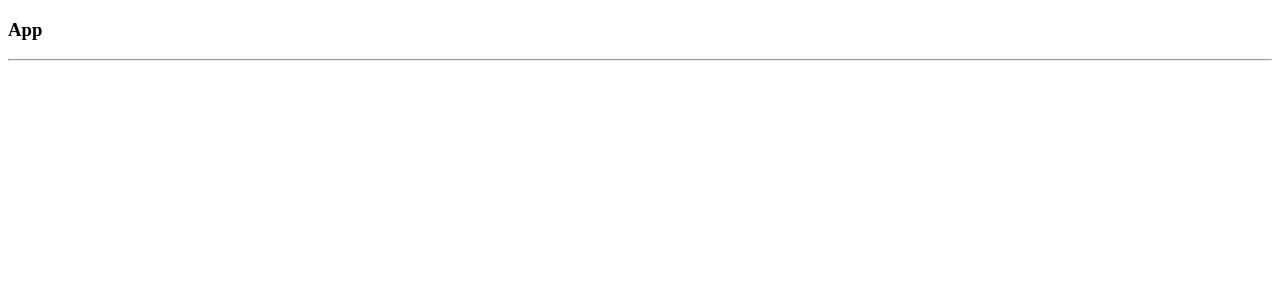
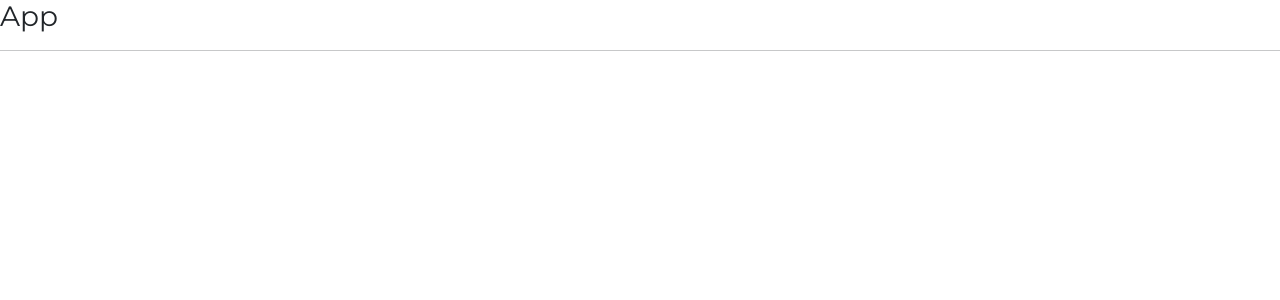
Before and after one commit to vapinedo/React-Todo, a React (Create React App) app: page / in a window 1280 px wide. Shown: the top 300 px of the page. Built offline with nearby package versions, Linux system fonts and the light colour scheme.

Commit message:
feat: add Monserrat Google Font

```diff
--- a/public/index.html
+++ b/public/index.html
@@ -5,26 +5,17 @@
     <link rel="icon" href="%PUBLIC_URL%/favicon.ico" />
     <meta name="viewport" content="width=device-width, initial-scale=1" />
     <meta name="theme-color" content="#000000" />
-    <meta
-      name="description"
-      content="Web site created using create-react-app"
-    />
+    <meta name="description" content="Web site created using create-react-app" />
     <link rel="apple-touch-icon" href="%PUBLIC_URL%/logo192.png" />
-    <!--
-      manifest.json provides metadata used when your web app is installed on a
-      user's mobile device or desktop. See https://developers.google.com/web/fundamentals/web-app-manifest/
-    -->
     <link rel="manifest" href="%PUBLIC_URL%/manifest.json" />
-    <!--
-      Notice the use of %PUBLIC_URL% in the tags above.
-      It will be replaced with the URL of the `public` folder during the build.
-      Only files inside the `public` folder can be referenced from the HTML.
 
-      Unlike "/favicon.ico" or "favicon.ico", "%PUBLIC_URL%/favicon.ico" will
-      work correctly both with client-side routing and a non-root public URL.
-      Learn how to configure a non-root public URL by running `npm run build`.
-    -->
-    <title>React App</title>
+    <link rel="stylesheet" href="https://cdn.jsdelivr.net/npm/bootstrap@5.1.3/dist/css/bootstrap.min.css" integrity="sha384-1BmE4kWBq78iYhFldvKuhfTAU6auU8tT94WrHftjDbrCEXSU1oBoqyl2QvZ6jIW3" crossorigin="anonymous">
+
+    <link rel="preconnect" href="https://fonts.googleapis.com">
+    <link rel="preconnect" href="https://fonts.gstatic.com" crossorigin>
+    <link rel="stylesheet" href="https://fonts.googleapis.com/css2?family=Montserrat:ital,wght@0,200;0,400;0,600;1,300&display=swap">
+
+    <title>Todo List</title>
   </head>
   <body>
     <noscript>You need to enable JavaScript to run this app.</noscript>
--- a/src/App.css
+++ /dev/null
@@ -1,38 +0,0 @@
-.App {
-  text-align: center;
-}
-
-.App-logo {
-  height: 40vmin;
-  pointer-events: none;
-}
-
-@media (prefers-reduced-motion: no-preference) {
-  .App-logo {
-    animation: App-logo-spin infinite 20s linear;
-  }
-}
-
-.App-header {
-  background-color: #282c34;
-  min-height: 100vh;
-  display: flex;
-  flex-direction: column;
-  align-items: center;
-  justify-content: center;
-  font-size: calc(10px + 2vmin);
-  color: white;
-}
-
-.App-link {
-  color: #61dafb;
-}
-
-@keyframes App-logo-spin {
-  from {
-    transform: rotate(0deg);
-  }
-  to {
-    transform: rotate(360deg);
-  }
-}
--- /dev/null
+++ b/src/index.css
@@ -0,0 +1,3 @@
+body {
+    font-family: 'Montserrat', sans-serif;
+}
--- a/src/index.js
+++ b/src/index.js
@@ -1,6 +1,7 @@
 import React from 'react';
+import { App } from './App';
 import ReactDOM from 'react-dom';
-import { App } from './App';
+import "./index.css";
 
 ReactDOM.render(
   <React.StrictMode>
```
